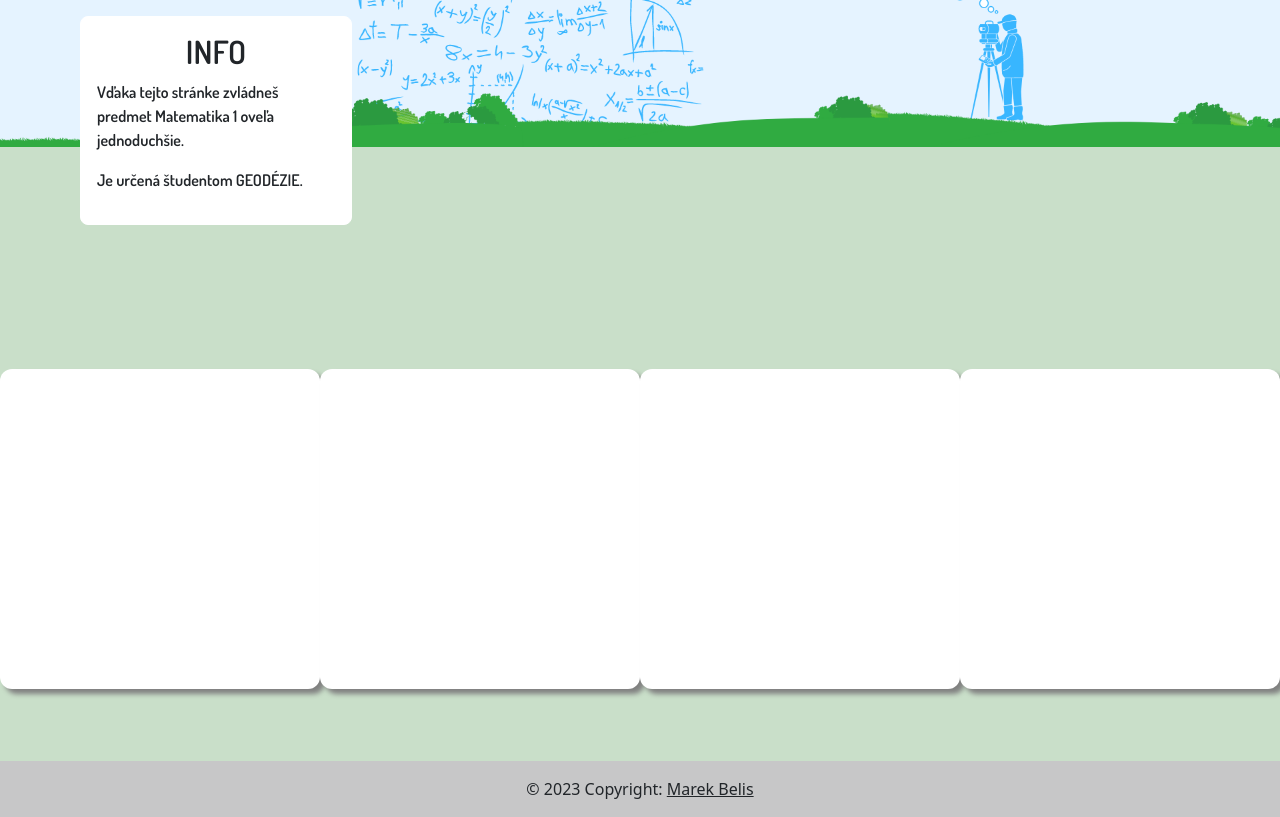
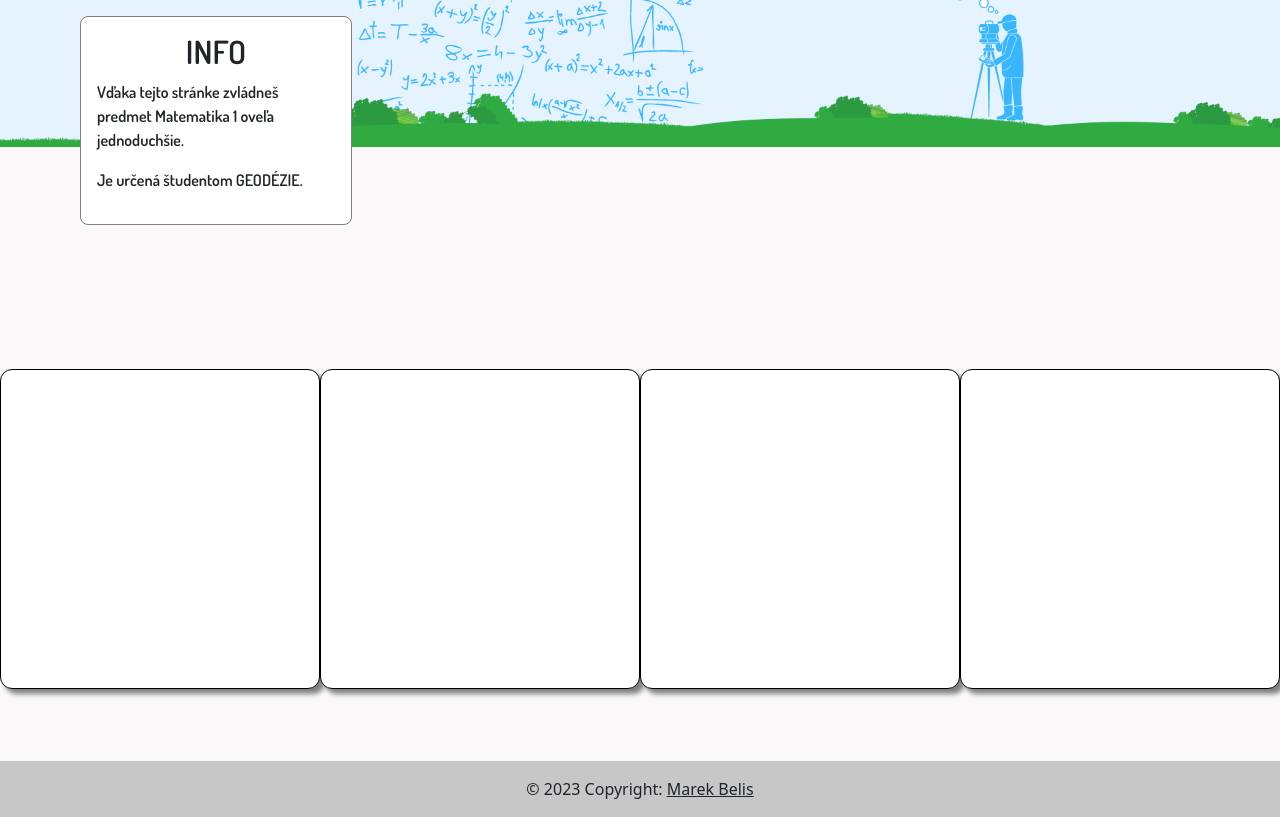
Before and after one commit to MarekBs/BP2023, a PHP site: page / in a window 1280 px wide. Shown: the part 120-937 px from the top of the page. Run offline with PHP 8.4, Linux system fonts and the light colour scheme.

Commit message:
appearance change

```diff
--- a/determinant_sarus/det_sarrus.js
+++ b/determinant_sarus/det_sarrus.js
@@ -62,7 +62,7 @@
         vysledok += nasobok[i]*det[i];
     }
 
-    console.log("="+vysledok)
+    console.log("="+vysledok);
 
 
 }
--- a/graf_vsetko/styleGraf.css
+++ b/graf_vsetko/styleGraf.css
@@ -48,7 +48,7 @@
 body {
   background-image: url("../images/graf.png");
   background-size: 100vw 100vh;
-  background-repeat: no-repeat;
+
 }
 
 nav {
--- a/mainStyle.css
+++ b/mainStyle.css
@@ -1,5 +1,5 @@
 body {
-    background-color: rgb(201, 223, 201);
+    background-color: rgb(250, 248, 248);
     background-image: url("images/MAT1 (1).png");
     background-repeat: no-repeat;
     background-size: 100vw auto;
@@ -30,7 +30,7 @@
     border-radius: 8px;
     padding: 1rem;
     font-family: 'Dosis', sans-serif;
-    border: 1px solid white;
+    border: 1px solid grey;
     background-color: white;
 }
 
@@ -52,6 +52,7 @@
     background-color: white;
     height:100%;
     border-radius: 12px;
+    border: 1px solid black;
 }
 
 @media screen and (max-width: 903px) {
```
Also changed, not shown: determinant_sarus/index.html (+5 -3 lines).
